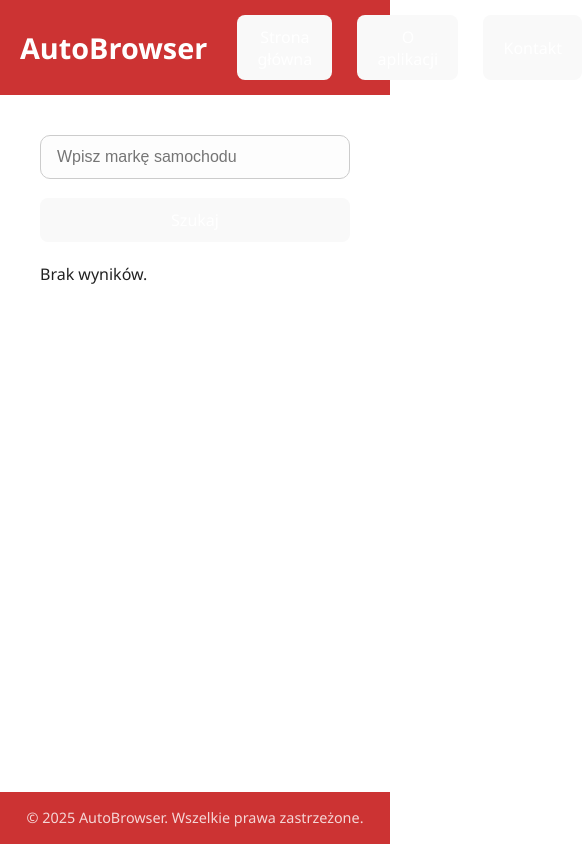
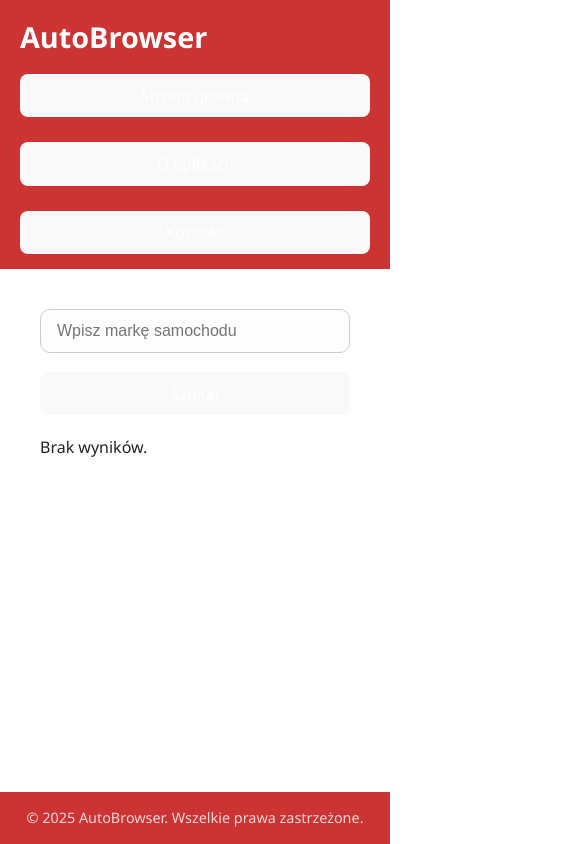
Before and after one commit to zarembixx/projekt, a React (Vite) app in the folder projekt/: page / in a window 390 px wide. Shown: the whole page, 582 px wide, since content can reach past the window. Built offline with nearby package versions, Linux system fonts and the light colour scheme.

Commit message:
Update Header.module.css

```diff
--- a/projekt/src/styles/Header.module.css
+++ b/projekt/src/styles/Header.module.css
@@ -36,6 +36,25 @@
     transition: background-color 0.3s ease;
 }
 
+
+@media (max-width: 768px) {
+    .headerContent {
+        flex-direction: column;
+        align-items: flex-start;
+    }
+
+    .navLinks {
+        flex-direction: column;
+        width: 100%;
+        margin-top: 1rem;
+    }
+
+    .navLinks a {
+        width: 100%;
+        text-align: center;
+    }
+}
+
 .navLinks a:hover {
     background-color: #ff6666;
 }
```
